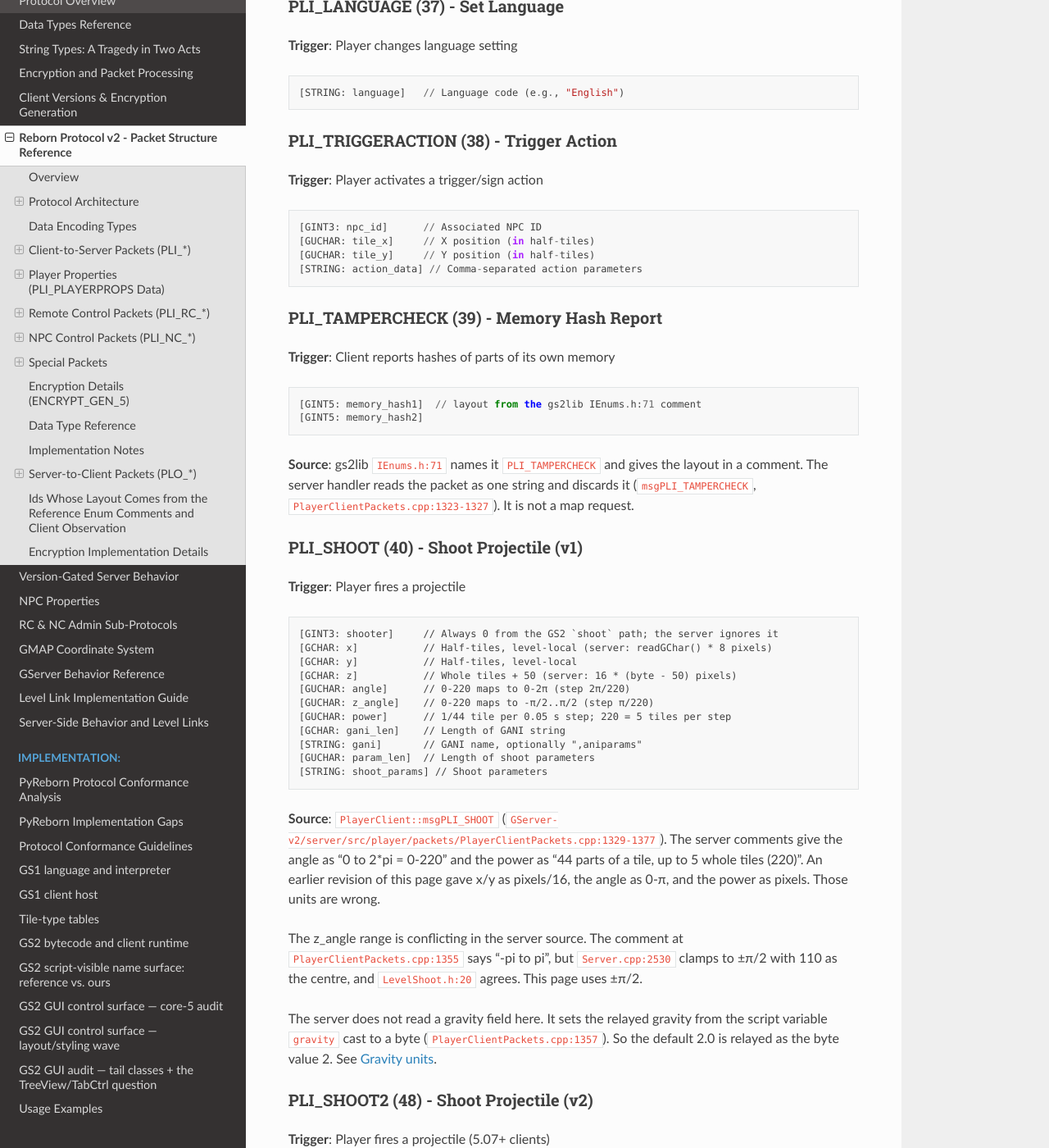
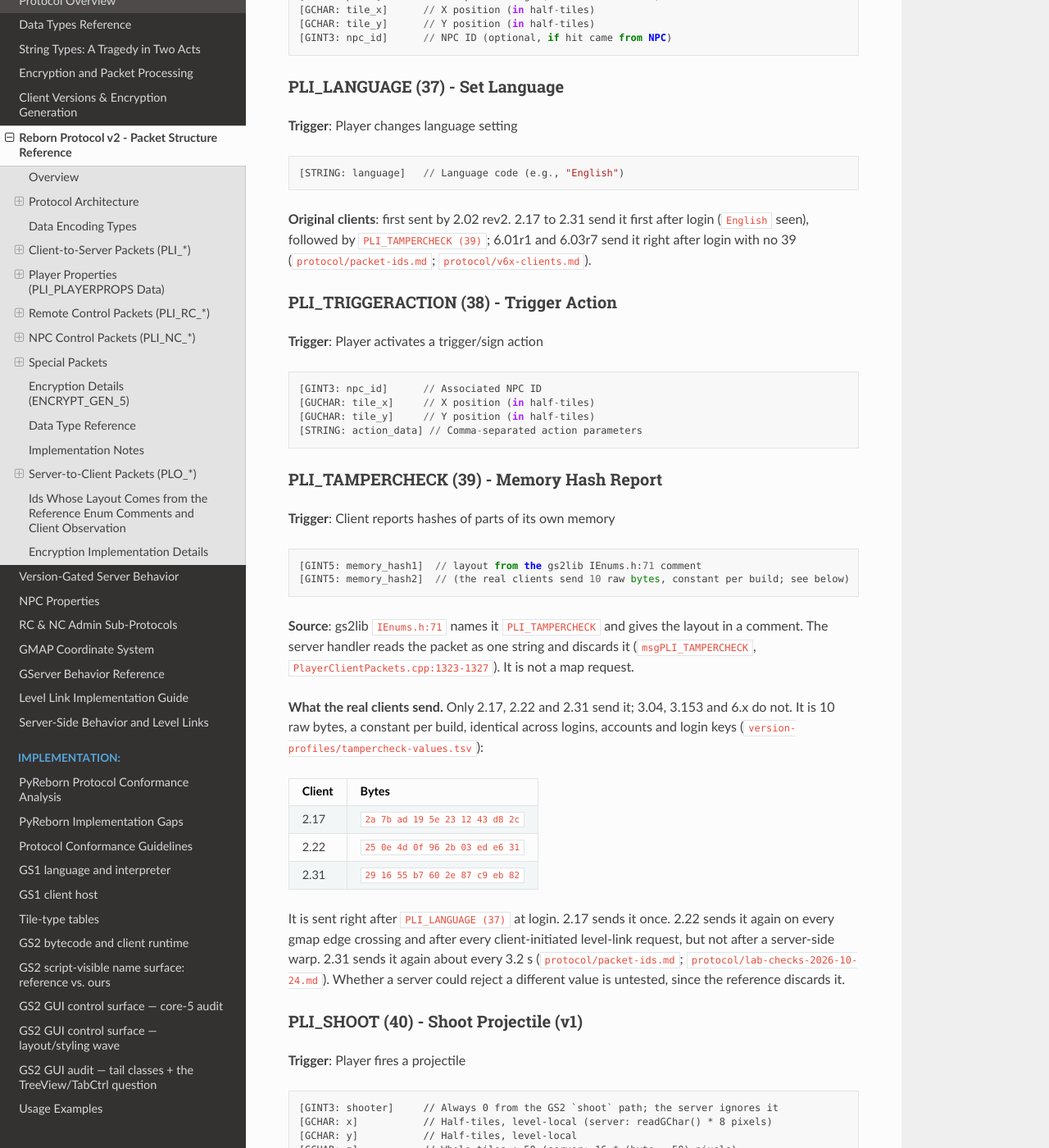
Before and after one commit to hosler/reborn-protocol-docs, a Sphinx documentation site: the page built from docs/protocol/packet-structures.md, in a window 1280 px wide and 1400 px high, scrolled down 10238 px. Shown: the whole window at 82% size. Built offline with Sphinx 7.4.7 and the Read the Docs theme 3.1.0, drawn with Linux system fonts in a browser that asks for light colours; some of the changed text lies outside the part shown.

Commit message:
Client checks: the real PLI_TAMPERCHECK bytes, and 31, 37 and 43 on the clients
Co-Authored-By: Claude Opus 5.5 <noreply@anthropic.com>
Claude-Session: https://claude.ai/code/session_01UG2Sqj3AfdfVRC86AzKWQa

````diff
--- a/docs/protocol/packet-structures.md
+++ b/docs/protocol/packet-structures.md
@@ -372,6 +372,9 @@ sender. The reference enum name is `PLI_SHOWIMGPLAYER` (gs2lib `IEnums.h:56`).
 warning when `count` differs from the server's own packet counter, or when that counter
 is above 10000. It then resets the counter to 0. It sends nothing back.
 
+**Original clients**: only 1.33 to 1.39 have a send site for it; 2.05 and later do not send it,
+so the reference's check never runs for them ([`client-internals/version-profiles/v133-v139.toml`](https://github.com/squirelworks/Graal_analysis/blob/main/client-internals/version-profiles/v133-v139.toml); [`protocol/packet-ids.md`](https://github.com/squirelworks/Graal_analysis/blob/main/protocol/packet-ids.md)).
+
 ### PLI_WEAPONADD (33) - Add Weapon
 **Trigger**: Player gains a weapon
 ```
@@ -411,6 +414,10 @@ is above 10000. It then resets the counter to 0. It sends nothing back.
 [STRING: language]   // Language code (e.g., "English")
 ```
 
+**Original clients**: first sent by 2.02 rev2. 2.17 to 2.31 send it first after login
+(`English` seen), followed by `PLI_TAMPERCHECK (39)`; 6.01r1 and 6.03r7 send it right after
+login with no 39 ([`protocol/packet-ids.md`](https://github.com/squirelworks/Graal_analysis/blob/main/protocol/packet-ids.md); [`protocol/v6x-clients.md`](https://github.com/squirelworks/Graal_analysis/blob/main/protocol/v6x-clients.md)).
+
 ### PLI_TRIGGERACTION (38) - Trigger Action
 **Trigger**: Player activates a trigger/sign action
 ```
@@ -424,11 +431,26 @@ is above 10000. It then resets the counter to 0. It sends nothing back.
 **Trigger**: Client reports hashes of parts of its own memory
 ```
 [GINT5: memory_hash1]  // layout from the gs2lib IEnums.h:71 comment
-[GINT5: memory_hash2]
+[GINT5: memory_hash2]  // (the real clients send 10 raw bytes, constant per build; see below)
 ```
 **Source**: gs2lib `IEnums.h:71` names it `PLI_TAMPERCHECK` and gives the layout in a
 comment. The server handler reads the packet as one string and discards it
 (`msgPLI_TAMPERCHECK`, `PlayerClientPackets.cpp:1323-1327`). It is not a map request.
+
+**What the real clients send.** Only 2.17, 2.22 and 2.31 send it; 3.04, 3.153 and 6.x do not.
+It is 10 raw bytes, a constant per build, identical across logins, accounts and login keys
+([`version-profiles/tampercheck-values.tsv`](https://github.com/squirelworks/Graal_analysis/blob/main/version-profiles/tampercheck-values.tsv)):
+
+| Client | Bytes |
+|---|---|
+| 2.17 | `2a 7b ad 19 5e 23 12 43 d8 2c` |
+| 2.22 | `25 0e 4d 0f 96 2b 03 ed e6 31` |
+| 2.31 | `29 16 55 b7 60 2e 87 c9 eb 82` |
+
+It is sent right after `PLI_LANGUAGE (37)` at login. 2.17 sends it once. 2.22 sends it again on
+every gmap edge crossing and after every client-initiated level-link request, but not after
+a server-side warp. 2.31 sends it again about every 3.2 s ([`protocol/packet-ids.md`](https://github.com/squirelworks/Graal_analysis/blob/main/protocol/packet-ids.md); [`protocol/lab-checks-2026-10-24.md`](https://github.com/squirelworks/Graal_analysis/blob/main/protocol/lab-checks-2026-10-24.md)). Whether a server
+could reject a different value is untested, since the reference discards it.
 
 ### PLI_SHOOT (40) - Shoot Projectile (v1)
 **Trigger**: Player fires a projectile
@@ -543,6 +565,11 @@ Unverified beyond the gs2lib `IEnums.h:74` comment: the reference server registe
 handler for this id. It falls through to `Player::msgPLI_NULL`, which logs the packet as
 unknown and disconnects the player after the third invalid packet
 (`server/src/player/Player.cpp:283,1657-1675`).
+
+**Original clients** (2.17 and later, not 6.03r7): the client sends one message per click in
+the player list, matching the enum layout: `GSHORT` player id, then 1 to mute or 0 to unmute.
+So a server without a handler disconnects any player who mutes three others within a
+minute ([`protocol/lab-checks-2026-10-24.md`](https://github.com/squirelworks/Graal_analysis/blob/main/protocol/lab-checks-2026-10-24.md), buddy/ignore/mute section).
 
 ### PLI_PROCESSLIST (44) - Process List
 **Trigger**: Client reports its running processes
````
